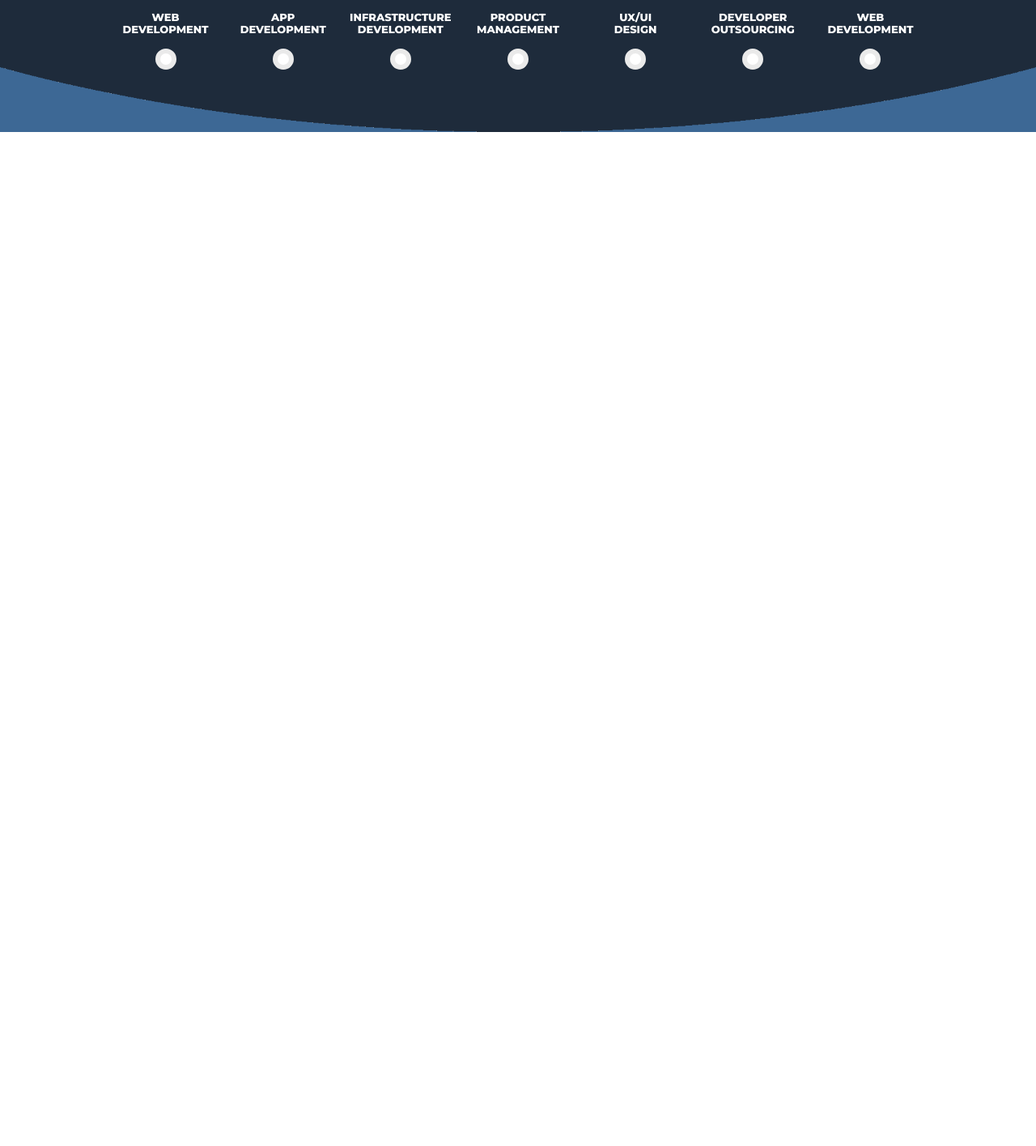
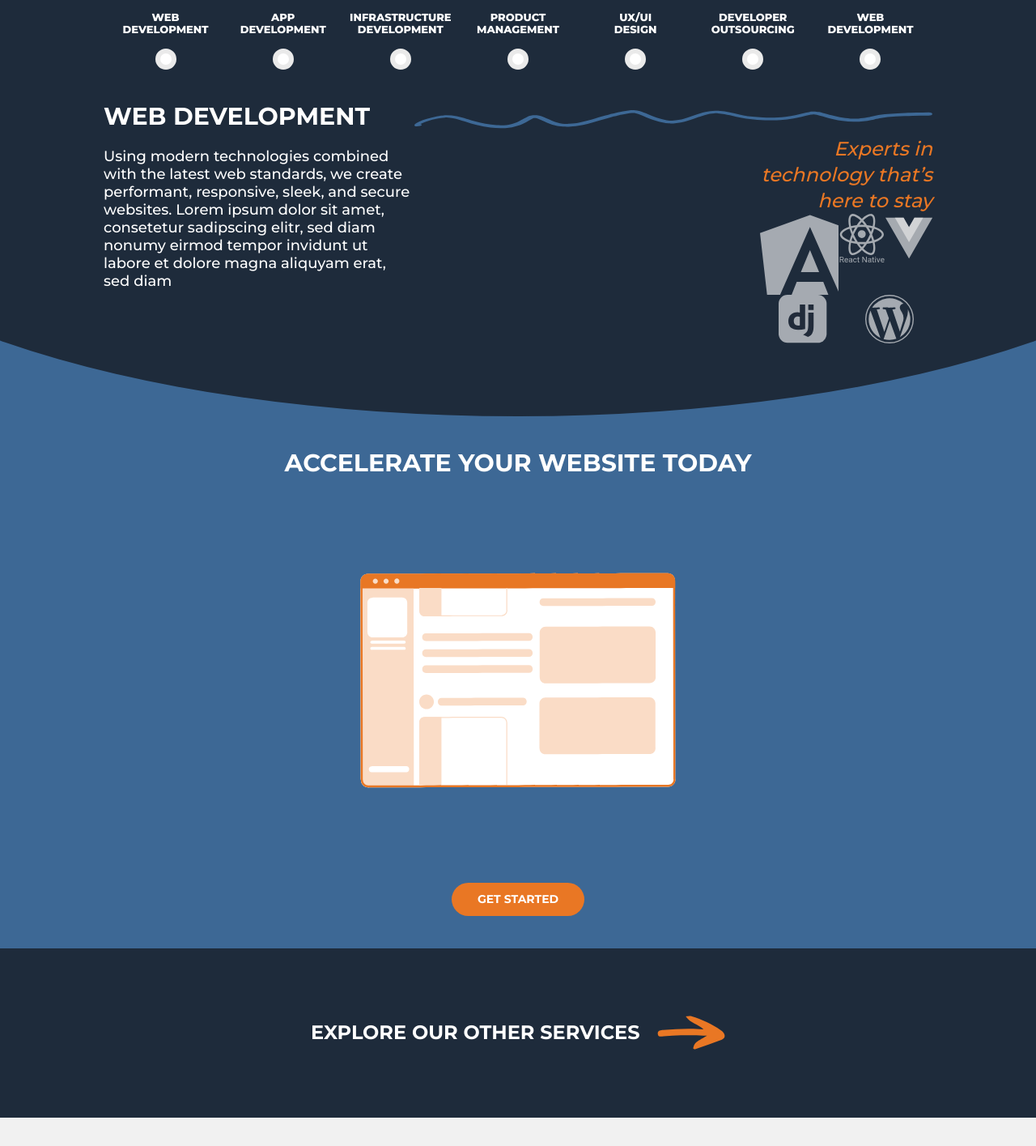
Before and after one commit to bluebird-technologies/bluebird_tech_OLD, a Next.js app: page /offer in a window 1280 px wide. Shown: the part 525-1940 px from the top of the page at 81% size. Before the commit the page ends 800 px from the top, so only its background shows below. Built offline with nearby package versions, Linux system fonts and the light colour scheme.

Commit message:
what we offer screen completed

```diff
--- a/pages/offer.tsx
+++ b/pages/offer.tsx
@@ -1,14 +1,25 @@
 import { Container } from '../components/Container';
+import Footer from '../components/Footer';
 import { Header } from '../components/Header';
 import { items } from '../sections/WhatWeOfferBig';
+import SwiggleLine from '../public/what-we-offer/swiggle.svg';
+import AngularLogo from '../public/what-we-offer/angular_solidBlack.svg';
+import DjangoLogo from '../public/what-we-offer/django-seeklogo.svg';
+import ReactNativeLogo from '../public/what-we-offer/react-native.svg';
+import VueLogo from '../public/what-we-offer/vue.svg';
+import WordpressLogo from '../public/what-we-offer/Wordpress-Logo.svg';
+import Lottie from 'lottie-react';
+import websiteAnimation from '../public/what-we-offer/websiteAnimation.json';
+import RigthArrow from '../public/right-arrow.svg';
+import { Button } from '../components/Button';
 
 export default function Offer() {
   return (
-    <div>
+    <div className="bg-secondary flex flex-1 flex-col">
       <div
-        className="w-full bg-cover bg-bottom flex flex-col items-center relative pt-[60px] pb-[77px] bg-secondary"
+        className="w-full bg-cover bg-bottom flex flex-col items-center relative pt-[60px] pb-[90px] "
         style={{
-          backgroundImage: 'url(/primary-overlay.png)',
+          backgroundImage: 'url(/primary-overlay.svg)',
         }}
       >
         <Header />
@@ -56,8 +67,48 @@ export default function Offer() {
               </div>
             ))}
           </div>
+          <div className="flex flex-row mt-10 mx-3 w-[80vw]  justify-between">
+            <div className="">
+              <h1 className="text-white font-bold text-3xl">WEB DEVELOPMENT</h1>
+              <div>
+                <p className="mt-5 text-white">
+                  Using modern technologies combined with the latest web standards, we create
+                  performant, responsive, sleek, and secure websites. Lorem ipsum dolor sit amet,
+                  consetetur sadipscing elitr, sed diam nonumy eirmod tempor invidunt ut labore et
+                  dolore magna aliquyam erat, sed diam
+                </p>
+              </div>
+            </div>
+            <div className="flex flex-col items-end  justify-center">
+              <SwiggleLine width={'50vw'} />
+              <div className="w-4/12 ">
+                <p className="text-highlight text-2xl text-right italic">
+                  Experts in technology that’s here to stay
+                </p>
+                <div className="flex justify-between ">
+                  <AngularLogo height={100} width={100} />
+                  <ReactNativeLogo />
+                  <VueLogo />
+                </div>
+                <div className="flex justify-around items-center ">
+                  <DjangoLogo />
+                  <WordpressLogo />
+                </div>
+              </div>
+            </div>
+          </div>
         </Container>
       </div>
+      <div className="bg-secondary flex flex-1 py-10 flex-col items-center justify-center">
+        <h1 className="text-white text-3xl font-bold">ACCELERATE YOUR WEBSITE TODAY</h1>
+        <Lottie animationData={websiteAnimation} loop={true} width={20} height={20} />
+        <Button>Get Started</Button>
+      </div>
+      <div className="bg-primary flex flex-1 py-20 items-center justify-center flex-row">
+        <h1 className="text-white text-2xl font-bold mr-5">EXPLORE OUR OTHER SERVICES</h1>
+        <RigthArrow />
+      </div>
+      <Footer />
     </div>
   );
 }
```
